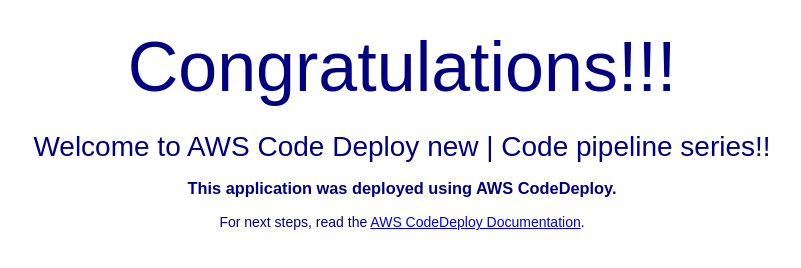
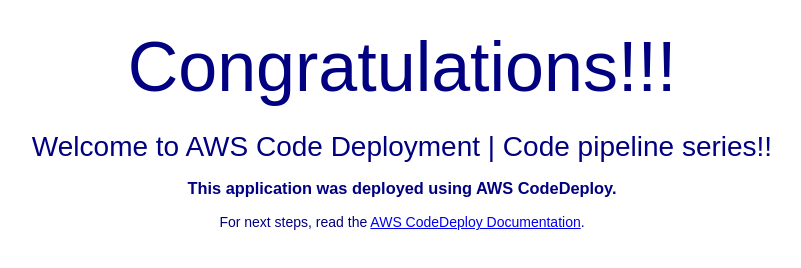
Before and after one commit to sharath-git/aws_code_deploy, a plain HTML site: page index.html in a window 1280 px wide. Shown: the part 220-488 px from the top of the page, without its empty margins (238-1039 px from the left). Drawn offline with Linux system fonts and the light colour scheme.

Commit message:
new edit

```diff
--- a/index.html
+++ b/index.html
@@ -28,7 +28,7 @@
   <div align="center">
     <img src="https://s3.ap-south-1.amazonaws.com/www.basava.com/aar_logo_final.png" style="max-width: 20%;">
     <h1>Congratulations!!! </h1>
-      <h2>Welcome to AWS Code Deploy new | Code pipeline series!!</h2>
+      <h2>Welcome to AWS Code Deployment | Code pipeline series!!</h2>
     <h3>This application was deployed using AWS CodeDeploy.</h3>
     <p>For next steps, read the <a href="http://aws.amazon.com/documentation/codedeploy">AWS CodeDeploy Documentation</a>.</p>
   </div>
```
